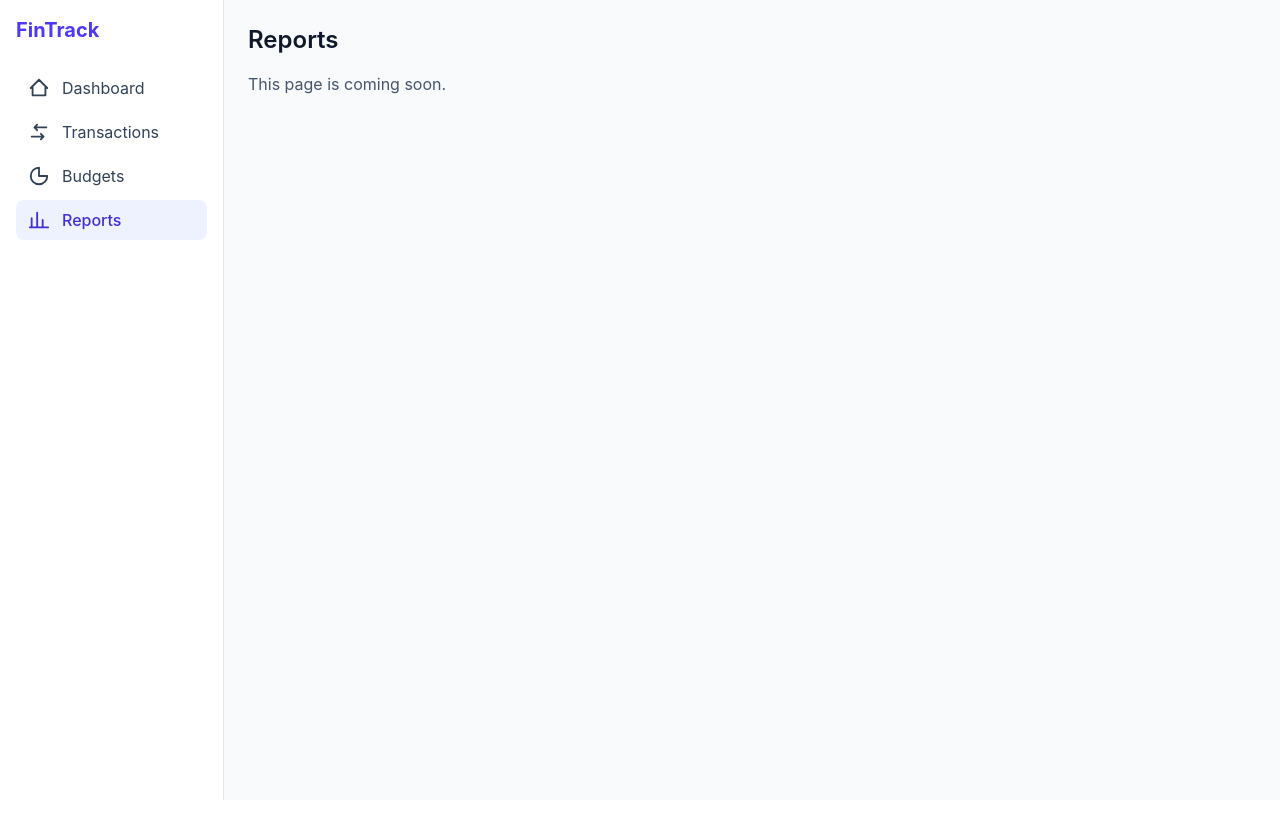
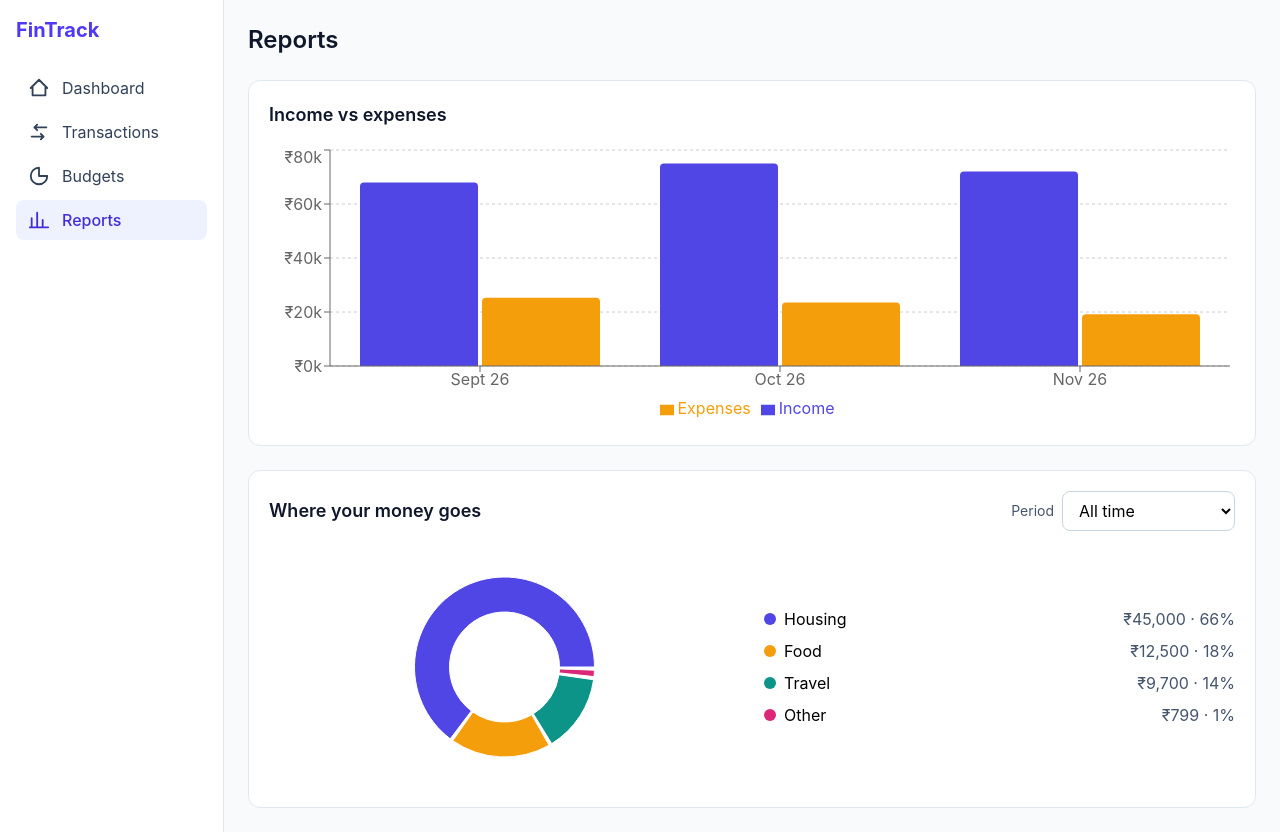
Before and after one commit to AnkitaABorse-dev/fintrack, a React (Vite) app in the folder client/: page /reports in a window 1280 px wide. Before the commit the page ends 800 px from the top, so only its background shows below. Built offline with nearby package versions, Linux system fonts and the light colour scheme.

Commit message:
feat: add Reports page with monthly and category charts, and a date field in the form

```diff
--- a/client/package.json
+++ b/client/package.json
@@ -14,6 +14,7 @@
     "react": "^19.3.1",
     "react-dom": "^19.3.1",
     "react-router": "^8.5.2",
+    "recharts": "^3.11.0",
     "tailwindcss": "^4.3.5"
   },
   "devDependencies": {
--- a/client/src/App.tsx
+++ b/client/src/App.tsx
@@ -6,8 +6,20 @@ import PlaceholderPage from './pages/PlaceholderPage'
 import NotFoundPage from './pages/NotFoundPage'
 import { useLocalStorage } from './hooks/useLocalStorage'
 import type { Transaction } from './types'
+import ReportsPage from './pages/ReportsPage'
 
 const initialTransactions: Transaction[] = [
+  { id: 's1', title: 'Salary', amount: 60000, type: 'income', category: 'Job', date: '2026-09-01' },
+  { id: 's2', title: 'Rent', amount: 15000, type: 'expense', category: 'Housing', date: '2026-09-03' },
+  { id: 's3', title: 'Groceries', amount: 3800, type: 'expense', category: 'Food', date: '2026-09-10' },
+  { id: 's4', title: 'Train tickets', amount: 6500, type: 'expense', category: 'Travel', date: '2026-09-18' },
+  { id: 's5', title: 'Freelance', amount: 8000, type: 'income', category: 'Side work', date: '2026-09-22' },
+  { id: 's6', title: 'Salary', amount: 60000, type: 'income', category: 'Job', date: '2026-10-01' },
+  { id: 's7', title: 'Rent', amount: 15000, type: 'expense', category: 'Housing', date: '2026-10-03' },
+  { id: 's8', title: 'Groceries', amount: 4500, type: 'expense', category: 'Food', date: '2026-10-09' },
+  { id: 's9', title: 'Phone recharge', amount: 799, type: 'expense', category: 'Other', date: '2026-10-12' },
+  { id: 's10', title: 'Bus pass', amount: 3200, type: 'expense', category: 'Travel', date: '2026-10-20' },
+  { id: 's11', title: 'Freelance', amount: 15000, type: 'income', category: 'Side work', date: '2026-10-25' },
   { id: '1', title: 'Salary', amount: 60000, type: 'income', category: 'Job', date: '2026-11-01' },
   { id: '2', title: 'Rent', amount: 15000, type: 'expense', category: 'Housing', date: '2026-11-03' },
   { id: '3', title: 'Groceries', amount: 4200, type: 'expense', category: 'Food', date: '2026-11-08' },
@@ -46,7 +58,7 @@ export default function App() {
           }
         />
         <Route path="budgets" element={<PlaceholderPage title="Budgets" />} />
-        <Route path="reports" element={<PlaceholderPage title="Reports" />} />
+        <Route path="reports" element={<ReportsPage transactions={transactions} />} />
         <Route path="*" element={<NotFoundPage />} />
       </Route>
     </Routes>
--- a/client/src/components/TransactionForm.tsx
+++ b/client/src/components/TransactionForm.tsx
@@ -14,12 +14,13 @@ export default function TransactionForm({ onAdd }: TransactionFormProps) {
   const [type, setType] = useState<TransactionType>('expense')
   const [category, setCategory] = useState(categories[0])
   const [error, setError] = useState('')
+  const [date, setDate] = useState(() => new Date().toLocaleDateString('en-CA'))
 
   function handleSubmit(e: SubmitEvent<HTMLFormElement>) {
     e.preventDefault()
     const value = Number(amount)
-    if (!title.trim() || !value || value <= 0) {
-      setError('Enter a title and an amount greater than 0.')
+    if (!title.trim() || !value || value <= 0 || !date) {
+      setError('Enter a title, a date and an amount greater than 0.')
       return
     }
     onAdd({
@@ -27,7 +28,7 @@ export default function TransactionForm({ onAdd }: TransactionFormProps) {
       amount: value,
       type,
       category,
-      date: new Date().toISOString().slice(0, 10),
+      date,
     })
     setTitle('')
     setAmount('')
@@ -48,6 +49,11 @@ export default function TransactionForm({ onAdd }: TransactionFormProps) {
       <div>
         <label htmlFor="amount" className="mb-1 block text-sm text-slate-600">Amount (₹)</label>
         <input id="amount" type="number" className={field} value={amount} onChange={(e) => setAmount(e.target.value)} />
+      </div>
+
+      <div>
+        <label htmlFor="date" className="mb-1 block text-sm text-slate-600">Date</label>
+        <input id="date" type="date" className={field} value={date} onChange={(e) => setDate(e.target.value)} />
       </div>
 
       <div className="grid grid-cols-2 gap-3">
--- /dev/null
+++ b/client/src/pages/ReportsPage.tsx
@@ -0,0 +1,107 @@
+import { useState } from 'react'
+import {
+  Bar, BarChart, CartesianGrid, Cell, Legend, Pie, PieChart,
+  ResponsiveContainer, Tooltip, XAxis, YAxis,
+} from 'recharts'
+import type { Transaction } from '../types'
+import { formatINR } from '../utils/format'
+import { getCategoryTotals, getMonthlyTotals, getMonths, monthLabel } from '../utils/reports'
+
+interface ReportsPageProps {
+  transactions: Transaction[]
+}
+
+const COLORS = ['#4f46e5', '#f59e0b', '#0d9488', '#db2777', '#64748b', '#0ea5e9']
+
+export default function ReportsPage({ transactions }: ReportsPageProps) {
+  const [period, setPeriod] = useState('all')
+
+  const monthly = getMonthlyTotals(transactions)
+  const months = getMonths(transactions)
+  const categories = getCategoryTotals(transactions, period)
+  const totalSpent = categories.reduce((sum, c) => sum + c.value, 0)
+
+  return (
+    <>
+      <h1 className="mb-6 text-2xl font-semibold text-slate-900">Reports</h1>
+
+      <section aria-labelledby="monthly-heading" className="mb-6 rounded-xl border border-slate-200 bg-white p-5">
+        <h2 id="monthly-heading" className="mb-4 text-lg font-semibold text-slate-900">
+          Income vs expenses
+        </h2>
+        {monthly.length === 0 ? (
+          <p className="text-slate-500">Add some transactions to see this chart.</p>
+        ) : (
+          <ResponsiveContainer width="100%" height={280}>
+            <BarChart data={monthly}>
+              <CartesianGrid strokeDasharray="3 3" vertical={false} />
+              <XAxis dataKey="label" />
+              <YAxis width={56} tickFormatter={(v: number) => `₹${v / 1000}k`} />
+              <Tooltip formatter={(value) => formatINR(Number(value))} />
+              <Legend />
+              <Bar dataKey="income" name="Income" fill="#4f46e5" radius={[4, 4, 0, 0]} />
+              <Bar dataKey="expenses" name="Expenses" fill="#f59e0b" radius={[4, 4, 0, 0]} />
+            </BarChart>
+          </ResponsiveContainer>
+        )}
+      </section>
+
+      <section aria-labelledby="category-heading" className="rounded-xl border border-slate-200 bg-white p-5">
+        <div className="mb-4 flex flex-wrap items-center justify-between gap-3">
+          <h2 id="category-heading" className="text-lg font-semibold text-slate-900">
+            Where your money goes
+          </h2>
+          <div className="flex items-center gap-2">
+            <label htmlFor="period" className="text-sm text-slate-600">Period</label>
+            <select
+              id="period"
+              value={period}
+              onChange={(e) => setPeriod(e.target.value)}
+              className="rounded-lg border border-slate-300 bg-white px-3 py-2"
+            >
+              <option value="all">All time</option>
+              {months.map((m) => (
+                <option key={m} value={m}>{monthLabel(m, true)}</option>
+              ))}
+            </select>
+          </div>
+        </div>
+
+        {categories.length === 0 ? (
+          <p className="text-slate-500">No expenses in this period.</p>
+        ) : (
+          <div className="grid items-center gap-6 md:grid-cols-2">
+            <ResponsiveContainer width="100%" height={240}>
+              <PieChart>
+                <Pie data={categories} dataKey="value" nameKey="name" innerRadius={55} outerRadius={90} paddingAngle={2}>
+                  {categories.map((c, i) => (
+                    <Cell key={c.name} fill={COLORS[i % COLORS.length]} />
+                  ))}
+                </Pie>
+                <Tooltip formatter={(value) => formatINR(Number(value))} />
+              </PieChart>
+            </ResponsiveContainer>
+
+            <ul className="space-y-2">
+              {categories.map((c, i) => (
+                <li key={c.name} className="flex items-center justify-between gap-3">
+                  <span className="flex items-center gap-2">
+                    <span
+                      className="inline-block h-3 w-3 rounded-full"
+                      style={{ backgroundColor: COLORS[i % COLORS.length] }}
+                      aria-hidden="true"
+                    />
+                    {c.name}
+                  </span>
+                  <span className="whitespace-nowrap text-slate-600">
+                    {formatINR(c.value)} · {Math.round((c.value / totalSpent) * 100)}%
+                  </span>
+                </li>
+              ))}
+            </ul>
+          </div>
+        )}
+      </section>
+    </>
+  )
+}
--- /dev/null
+++ b/client/src/utils/reports.ts
@@ -0,0 +1,50 @@
+import type { Transaction } from '../types'
+
+export interface MonthlyTotal {
+  month: string
+  label: string
+  income: number
+  expenses: number
+}
+
+export interface CategoryTotal {
+  name: string
+  value: number
+}
+
+export function monthLabel(month: string, long = false): string {
+  return new Date(`${month}-01T00:00:00`).toLocaleDateString('en-IN', {
+    month: long ? 'long' : 'short',
+    year: long ? 'numeric' : '2-digit',
+  })
+}
+
+export function getMonthlyTotals(transactions: Transaction[], limit = 6): MonthlyTotal[] {
+  const byMonth = new Map<string, MonthlyTotal>()
+  for (const t of transactions) {
+    const month = t.date.slice(0, 7)
+    const entry = byMonth.get(month) ?? { month, label: monthLabel(month), income: 0, expenses: 0 }
+    if (t.type === 'income') entry.income += t.amount
+    else entry.expenses += t.amount
+    byMonth.set(month, entry)
+  }
+  return [...byMonth.values()]
+    .sort((a, b) => a.month.localeCompare(b.month))
+    .slice(-limit)
+}
+
+export function getMonths(transactions: Transaction[]): string[] {
+  return [...new Set(transactions.map((t) => t.date.slice(0, 7)))].sort().reverse()
+}
+
+export function getCategoryTotals(transactions: Transaction[], month: string): CategoryTotal[] {
+  const totals = new Map<string, number>()
+  for (const t of transactions) {
+    if (t.type !== 'expense') continue
+    if (month !== 'all' && t.date.slice(0, 7) !== month) continue
+    totals.set(t.category, (totals.get(t.category) ?? 0) + t.amount)
+  }
+  return [...totals]
+    .map(([name, value]) => ({ name, value }))
+    .sort((a, b) => b.value - a.value)
+}
```
Also changed, not shown: 1 other file (tests, documents, lock files or other folders).
